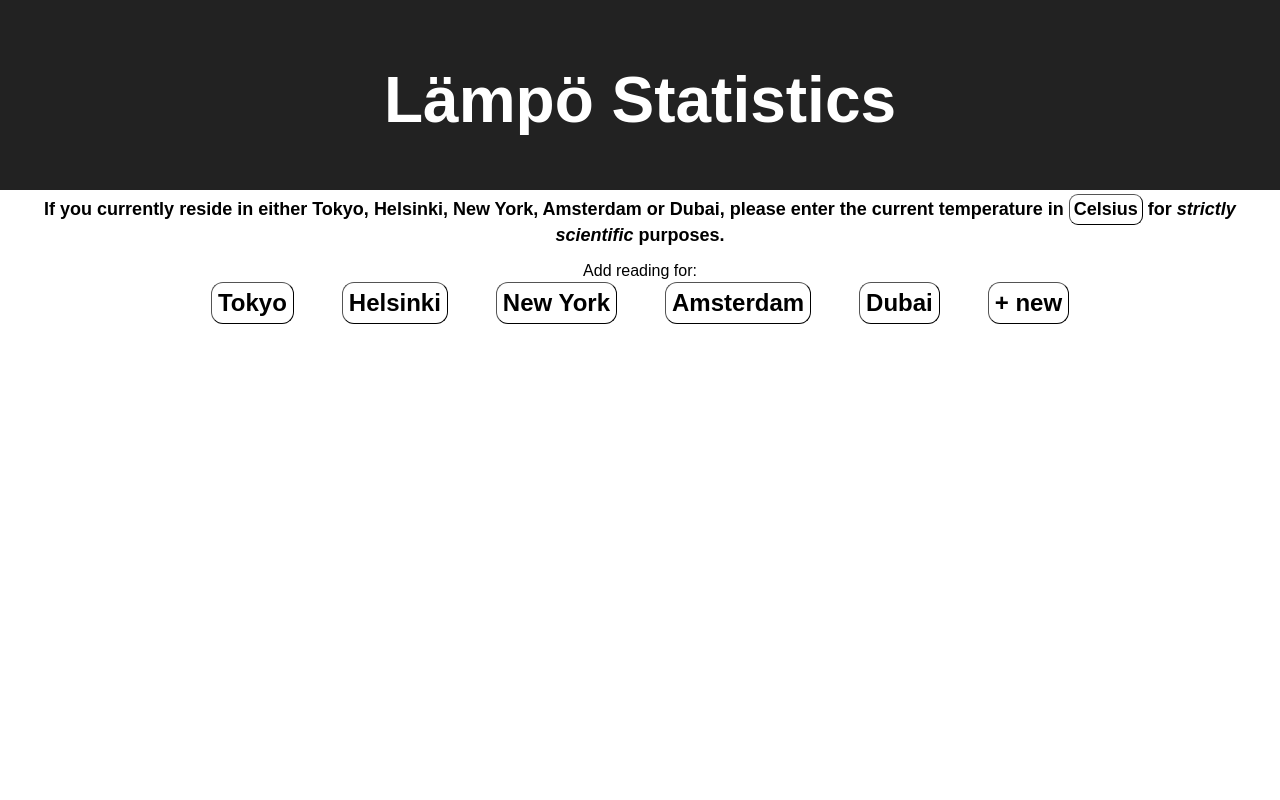
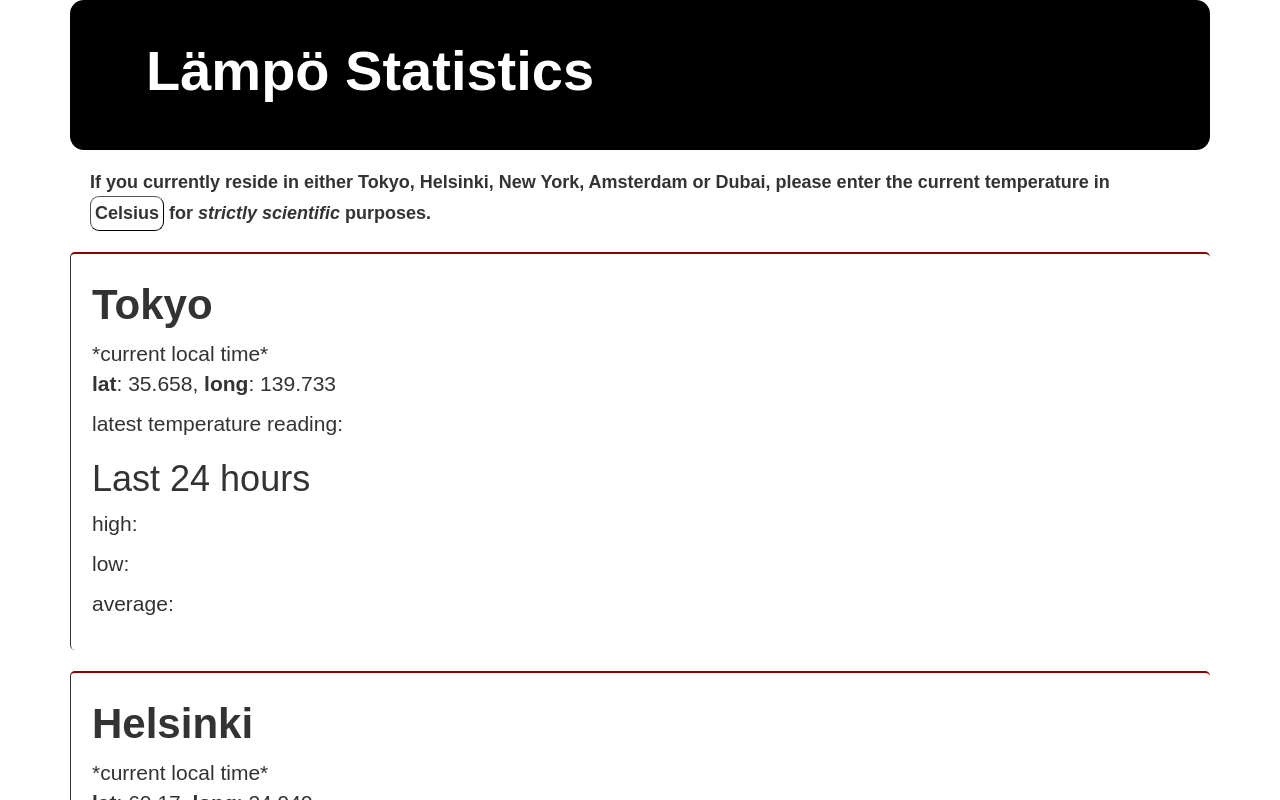
Before and after one commit to evanarkko/lampo-statistcs, a React (Create React App) app: page / in a window 1280 px wide. Shown: the top 800 px of the page. Built offline with nearby package versions, Linux system fonts and the light colour scheme.

Commit message:
vähän frontagea

```diff
--- a/package.json
+++ b/package.json
@@ -4,6 +4,7 @@
   "private": true,
   "dependencies": {
     "react": "^16.3.1",
+    "react-bootstrap": "^0.32.1",
     "react-dom": "^16.3.1",
     "react-scripts": "1.1.4"
   },
--- a/public/index.html
+++ b/public/index.html
@@ -10,6 +10,8 @@
     -->
     <link rel="manifest" href="%PUBLIC_URL%/manifest.json">
     <link rel="shortcut icon" href="%PUBLIC_URL%/favicon.ico">
+    <!-- Optional theme -->
+    <link rel="stylesheet" href="https://maxcdn.bootstrapcdn.com/bootstrap/3.3.7/css/bootstrap.min.css" integrity="sha384-BVYiiSIFeK1dGmJRAkycuHAHRg32OmUcww7on3RYdg4Va+PmSTsz/K68vbdEjh4u" crossorigin="anonymous">
     <!--
       Notice the use of %PUBLIC_URL% in the tags above.
       It will be replaced with the URL of the `public` folder during the build.
@@ -19,7 +21,7 @@
       work correctly both with client-side routing and a non-root public URL.
       Learn how to configure a non-root public URL by running `npm run build`.
     -->
-    <title>React App</title>
+    <title>Lämpö Stats</title>
   </head>
   <body>
     <noscript>
--- a/src/App.css
+++ b/src/App.css
@@ -8,10 +8,11 @@
 }
 
 .App-header {
-  background-color: #222;
+  background-color: black;
   height: 150px;
   padding: 20px;
   color: white;
+  border-radius: 1em;
 }
 
 .App-title {
--- a/src/App.js
+++ b/src/App.js
@@ -1,6 +1,6 @@
 import React, {Component} from 'react';
 import AppIntro from './components/AppIntro'
-import LocationSelection from './components/LocationSelection'
+import MainView from './components/MainView'
 import Unit from './enums/Unit'
 
 import './App.css';
@@ -12,19 +12,30 @@ class App extends Component {
         this.state = {
             locations: [
                 {
-                    name: 'Tokyo'
+                    name: 'Tokyo',
+                    lat: 35.658,
+                    long:139.733
                 },
                 {
-                    name: 'Helsinki'
+                    name: 'Helsinki',
+                    lat: 60.170,
+                    long: 24.949
                 },
                 {
-                    name: 'New York'
+                    name: 'New York',
+                    lat: 40.740,
+                    long: -73.994
+
                 },
                 {
-                    name: 'Amsterdam'
+                    name: 'Amsterdam',
+                    lat: 52.365,
+                    long: 4.904
                 },
                 {
-                    name: 'Dubai'
+                    name: 'Dubai',
+                    lat: 25.093,
+                    long: 55.156
                 }
             ],
             currentUnit: Unit.celsius
@@ -34,39 +45,41 @@ class App extends Component {
 
     }
 
-    componentDidMount() {
-        document.title = "Lämpö Stats"
-    }
-
     render() {
         return (
-            <div className="App">
+            <div className="container">
                 <header className="App-header">
-                    <h1 style={{fontSize: "4em"}}>
-                        Lämpö Statistics
-                    </h1>
+                    <h1 style={{fontSize: "4em", fontWeight: 'bold', marginLeft: '1em'}}>
+                        Lämpö Statistics</h1>
                 </header>
                 <AppIntro
                     locations={this.state.locations}
                     unit={this.state.currentUnit}
-                    toggleUnit={this.toggleUnit()}
-                />
-                <LocationSelection
-                    locations={this.state.locations}
-                />
+                    toggleUnit={this.toggleUnit()}/>
+                <MainView
+                    locations={this.state.locations}/>
             </div>
         );
     }
 
     toggleUnit = () => () => {
-        this.state.currentUnit === Unit.celsius ?
-            this.setState({currentUnit: Unit.fahrenheit}) :
-            this.setState({currentUnit: Unit.celsius})
+        switch (this.state.currentUnit) {
+            case Unit.celsius:
+                this.setState({currentUnit: Unit.fahrenheit})
+                break
+            case Unit.fahrenheit:
+                this.setState({currentUnit: Unit.kelvin})
+                break
+            case Unit.kelvin:
+                this.setState({currentUnit: Unit.celsius})
+                break
+            default:
+                break
+
+        }
     }
 
-    /*changeLocation = () => (locationName) => {
 
-    }*/
 
 }
 
--- a/src/components/AppIntro.js
+++ b/src/components/AppIntro.js
@@ -6,11 +6,15 @@ const Intro = ({locations, unit, toggleUnit}) => {
         .slice(0, locationNames.length-2)
         .map(loc => loc + ', ')
         .concat(locationNames[locationNames.length-2], ' or ', locationNames[locationNames.length-1])
-    const temperatureToggleButton = <button onClick={toggleUnit} className="temperatureToggle" title="change">{unit}</button>
+    const temperatureToggleButton =
+        <button onClick={toggleUnit} className="temperatureToggle" title="change">{unit}</button>
+
     return(
         <div className="App-intro">
-            If you currently reside in either {locString}, please enter the current temperature
-            in {temperatureToggleButton} for <i>strictly scientific</i> purposes.
+            <p>
+                If you currently reside in either {locString}, please enter the current temperature in<br/>
+                {temperatureToggleButton} for <i>strictly scientific</i> purposes.
+            </p>
         </div>
     )
 }
--- a/src/components/LocationSelection.js
+++ /dev/null
@@ -1,14 +0,0 @@
-import React from 'react'
-
-const LocationSelection = ({locations}) => {
-    return(
-        <div className="countryToggle">
-            Add reading for:<br/>
-            {locations
-                .map(loc => <button key={loc.name} className="countryToggleButton">{loc.name}</button>)}
-            <button className="addNewCountryButton">+ new</button>
-        </div>
-    )
-}
-
-export default LocationSelection
--- /dev/null
+++ b/src/components/LocationView.js
@@ -0,0 +1,50 @@
+import React from 'react'
+
+const LocationView = ({location, tempUnit}) => {
+    return(
+        <div style={styleSheet.view}>
+            <div style={styleSheet.title}>{location.name}</div>
+            <div>*current local time*</div>
+            <div>
+                <p>
+                    <b>lat</b>: {location.lat}, <b>long</b>: {location.long}
+                </p>
+            </div>
+            <div>latest temperature reading: {location.latest_temperature}</div>
+            <div>
+                <h1>Last 24 hours</h1>
+                <p>high: {location.recent_high}</p>
+                <p>low: {location.recent_low}</p>
+                <p>average: {location.recent_avg}</p>
+            </div>
+
+        </div>
+    )
+}
+
+const styleSheet={
+    view: {
+        marginBottom: '0.5em',
+        marginTop: '1em',
+        padding:'1em',
+        fontSize: '1.5em',
+        fontWeight: '70',
+        textAlign: 'left',
+        borderTop: 'solid',
+        borderLeft: 'solid',
+        borderRadius: 5,
+        borderTopWidth: 2,
+        borderLeftWidth: 1,
+        borderTopColor: 'darkred' /*change according to weather blue - red ?*/
+    },
+    title:{
+        fontSize:'2em',
+        fontWeight: 'bold',
+        marginBottom: 4
+    },
+    coordinates:{
+
+    }
+}
+
+export default LocationView
--- /dev/null
+++ b/src/components/MainView.js
@@ -0,0 +1,12 @@
+import React from 'react'
+import LocationView from './LocationView'
+
+const MainView = ({locations}) => {
+    return(
+        <div>
+            {locations.map(loc => <LocationView key={loc.name} location={loc}/>)}
+        </div>
+    )
+}
+
+export default MainView
--- a/src/enums/Unit.js
+++ b/src/enums/Unit.js
@@ -1,4 +1,5 @@
 export default {
     celsius: 'Celsius',
-    fahrenheit: 'Fahrenheit'
+    fahrenheit: 'Fahrenheit',
+    kelvin: 'Kelvin'
 }
--- a/src/index.css
+++ b/src/index.css
@@ -6,7 +6,7 @@ body {
 
 .App-intro{
   font-weight: bold;
-  margin: 4px;
+  margin: 20px;
 }
 
 .temperatureToggle {
```
